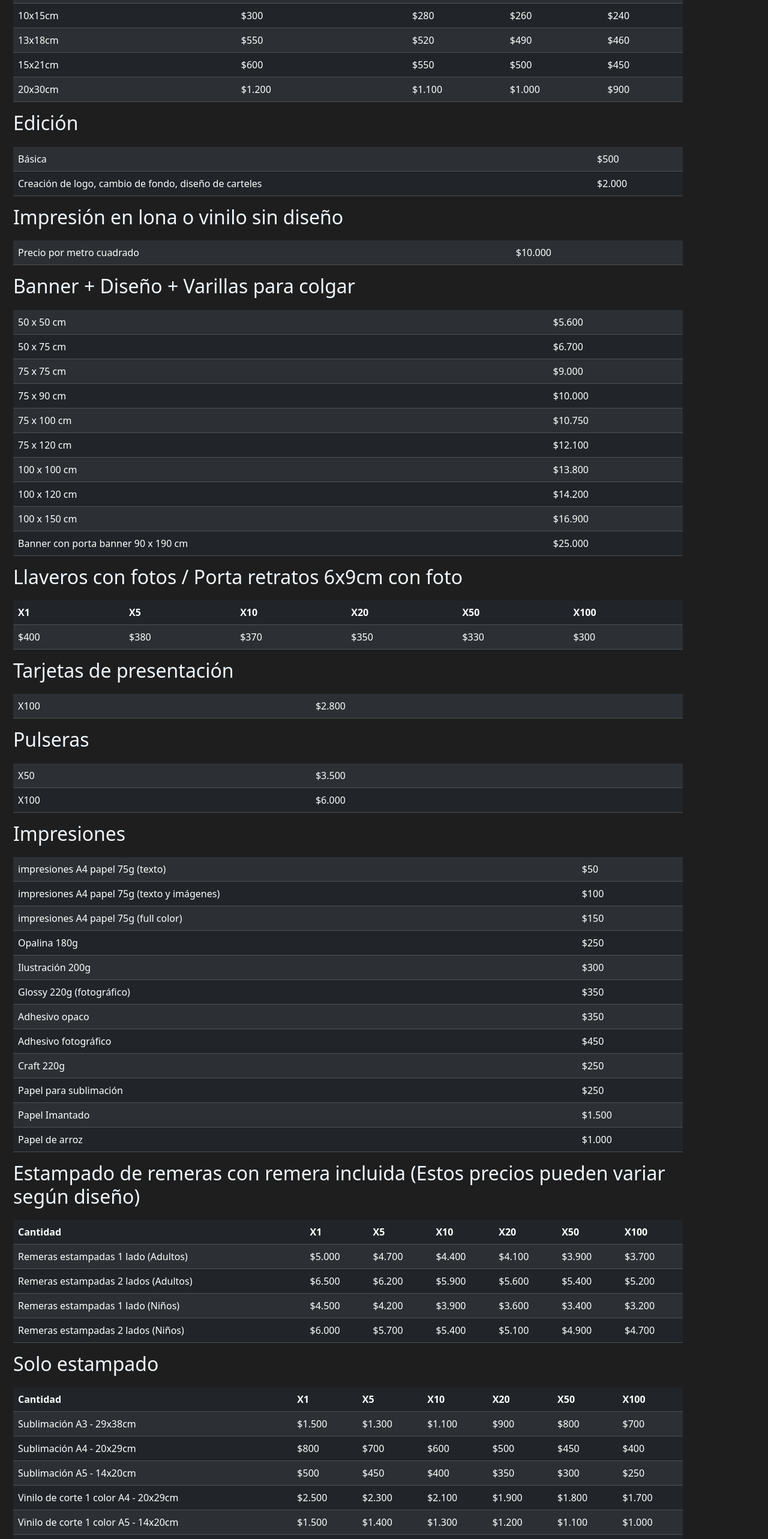
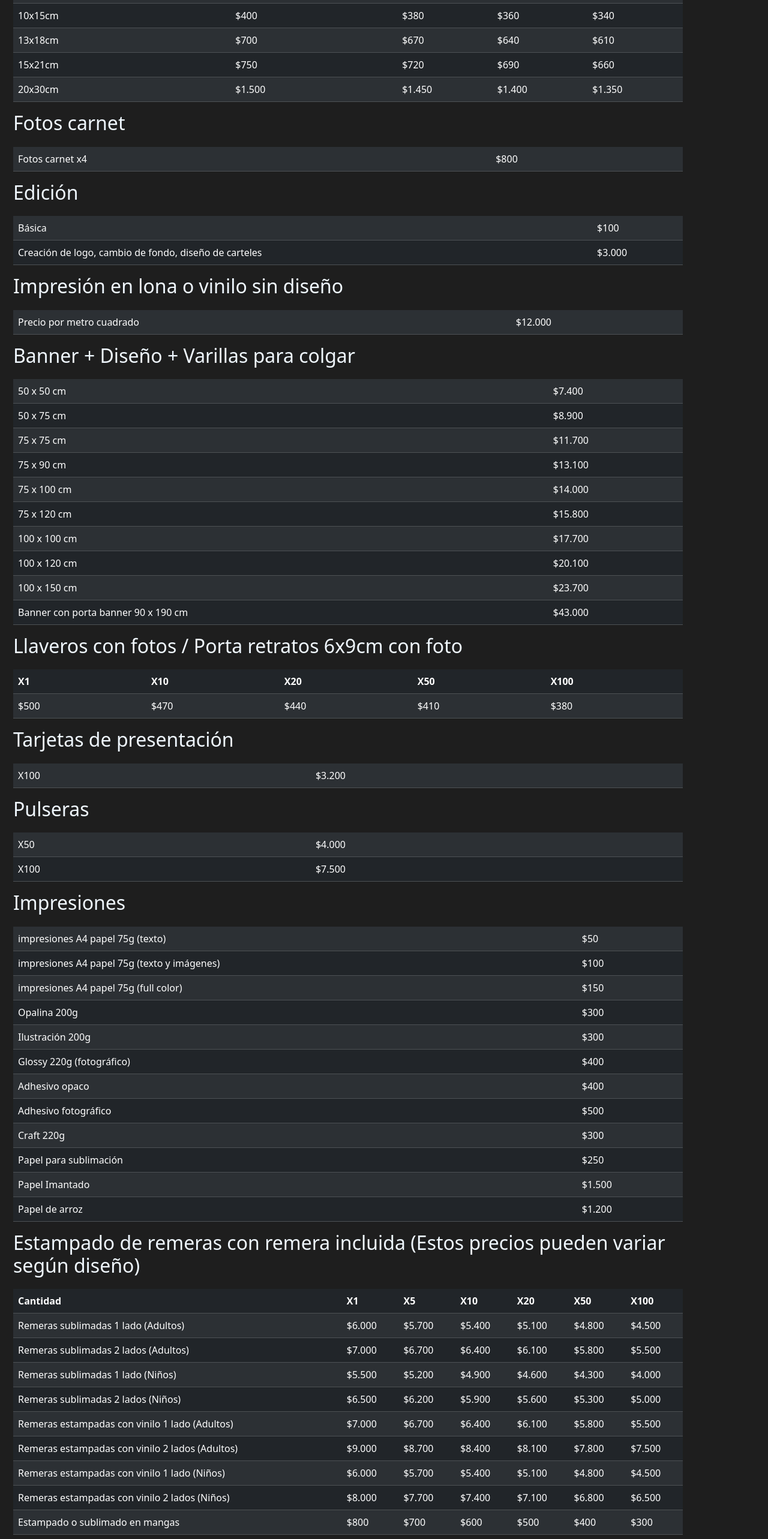
Before and after one commit to PabloBrodovski/Brodo-React, a React (Vite) app: page /Precios in a window 1280 px wide. Shown: the part 200-2766 px from the top of the page at 60% size. Built offline with nearby package versions, Linux system fonts and the light colour scheme.

Commit message:
cambio en lista de precios

```diff
--- a/src/App.css
+++ b/src/App.css
@@ -13,7 +13,6 @@ body, html {
 .navbar {
   width: 100vw;
   font-weight: bold;
-  position: sticky;
   top: 0px;
 }
 
@@ -93,8 +92,14 @@ h2 {
   margin: 5px;
 }
 
-@media screen and (max-width: 767px) {
+@media screen and (max-width: 500px) {
   .footer-texto2 {
     font-size: 1rem;
   }
 }
+
+@media screen and (min-width: 768) {
+  .navbar {
+    position: sticky;
+  }
+}
--- a/src/componentes/Precios.jsx
+++ b/src/componentes/Precios.jsx
@@ -5,7 +5,7 @@ const Precios = () => {
     return (
       <>
         <div className="container tabla">
-          <h2>Precios de impresión de fotos por unidad</h2>
+          <h2>Impresión de fotos por unidad</h2>
           <table className="table table-striped table-dark">
             <thead>
               <tr>
@@ -19,38 +19,48 @@ const Precios = () => {
             <tbody>
               <tr>
                 <td>polaroid (10x9cm)</td>
-                <td>$200</td>
-                <td>$180</td>
-                <td>$160</td>
-                <td>$150</td>
+                <td>$250</td>
+                <td>$230</td>
+                <td>$210</td>
+                <td>$190</td>
               </tr>
               <tr>
                 <td>10x15cm</td>
-                <td>$300</td>
-                <td>$280</td>
-                <td>$260</td>
-                <td>$240</td>
+                <td>$400</td>
+                <td>$380</td>
+                <td>$360</td>
+                <td>$340</td>
               </tr>
               <tr>
                 <td>13x18cm</td>
-                <td>$550</td>
-                <td>$520</td>
-                <td>$490</td>
-                <td>$460</td>
+                <td>$700</td>
+                <td>$670</td>
+                <td>$640</td>
+                <td>$610</td>
               </tr>
               <tr>
                 <td>15x21cm</td>
-                <td>$600</td>
-                <td>$550</td>
-                <td>$500</td>
-                <td>$450</td>
+                <td>$750</td>
+                <td>$720</td>
+                <td>$690</td>
+                <td>$660</td>
               </tr>
               <tr>
                 <td>20x30cm</td>
-                <td>$1.200</td>
-                <td>$1.100</td>
-                <td>$1.000</td>
-                <td>$900</td>
+                <td>$1.500</td>
+                <td>$1.450</td>
+                <td>$1.400</td>
+                <td>$1.350</td>
+              </tr>
+            </tbody>
+          </table>
+
+          <h2>Fotos carnet</h2>
+          <table className="table table-striped table-dark">
+            <tbody>
+              <tr>
+                <td>Fotos carnet x4</td>
+                <td>$800</td>
               </tr>
             </tbody>
           </table>
@@ -60,11 +70,11 @@ const Precios = () => {
             <tbody>
               <tr>
                 <td>Básica</td>
-                <td>$500</td>
+                <td>$100</td>
               </tr>
               <tr>
                 <td>Creación de logo, cambio de fondo, diseño de carteles</td>
-                <td>$2.000</td>
+                <td>$3.000</td>
               </tr>
             </tbody>
           </table>
@@ -74,7 +84,7 @@ const Precios = () => {
             <tbody>
               <tr>
                 <td>Precio por metro cuadrado</td>
-                <td>$10.000</td>
+                <td>$12.000</td>
               </tr>
             </tbody>
           </table>
@@ -84,43 +94,43 @@ const Precios = () => {
             <tbody>
               <tr>
                 <td>50 x 50 cm</td>
-                <td>$5.600</td>
+                <td>$7.400</td>
               </tr>
               <tr>
                 <td>50 x 75 cm</td>
-                <td>$6.700</td>
+                <td>$8.900</td>
               </tr>
               <tr>
                 <td>75 x 75 cm</td>
-                <td>$9.000</td>
+                <td>$11.700</td>
               </tr>
               <tr>
                 <td>75 x 90 cm</td>
-                <td>$10.000</td>
+                <td>$13.100</td>
               </tr>
               <tr>
                 <td>75 x 100 cm</td>
-                <td>$10.750</td>
+                <td>$14.000</td>
               </tr>
               <tr>
                 <td>75 x 120 cm</td>
-                <td>$12.100</td>
+                <td>$15.800</td>
               </tr>
               <tr>
                 <td>100 x 100 cm</td>
-                <td>$13.800</td>
+                <td>$17.700</td>
               </tr>
               <tr>
                 <td>100 x 120 cm</td>
-                <td>$14.200</td>
+                <td>$20.100</td>
               </tr>
               <tr>
                 <td>100 x 150 cm</td>
-                <td>$16.900</td>
+                <td>$23.700</td>
               </tr>
               <tr>
                 <td>Banner con porta banner 90 x 190 cm</td>
-                <td>$25.000</td>
+                <td>$43.000</td>
               </tr>
             </tbody>
           </table>
@@ -130,7 +140,6 @@ const Precios = () => {
             <thead>
               <tr>
                 <th> X1</th>
-                <th>X5</th>
                 <th>X10</th>
                 <th>X20</th>
                 <th>X50</th>
@@ -139,12 +148,11 @@ const Precios = () => {
             </thead>
             <tbody>
               <tr>
-                <td>$400</td>
+                <td>$500</td>
+                <td>$470</td>
+                <td>$440</td>
+                <td>$410</td>
                 <td>$380</td>
-                <td>$370</td>
-                <td>$350</td>
-                <td>$330</td>
-                <td>$300</td>
               </tr>
             </tbody>
           </table>
@@ -154,7 +162,7 @@ const Precios = () => {
             <tbody>
               <tr>
                 <td>X100</td>
-                <td>$2.800</td>
+                <td>$3.200</td>
               </tr>
             </tbody>
           </table>
@@ -164,11 +172,11 @@ const Precios = () => {
             <tbody>
               <tr>
                 <td>X50</td>
-                <td>$3.500</td>
+                <td>$4.000</td>
               </tr>
               <tr>
                 <td>X100</td>
-                <td>$6.000</td>
+                <td>$7.500</td>
               </tr>
             </tbody>
           </table>
@@ -189,8 +197,8 @@ const Precios = () => {
                 <td>$150</td>
               </tr>
               <tr>
-                <td>Opalina 180g</td>
-                <td>$250</td>
+                <td>Opalina 200g</td>
+                <td>$300</td>
               </tr>
               <tr>
                 <td>Ilustración 200g</td>
@@ -198,19 +206,19 @@ const Precios = () => {
               </tr>
               <tr>
                 <td>Glossy 220g (fotográfico)</td>
-                <td>$350</td>
+                <td>$400</td>
               </tr>
               <tr>
                 <td>Adhesivo opaco</td>
-                <td>$350</td>
+                <td>$400</td>
               </tr>
               <tr>
                 <td>Adhesivo fotográfico</td>
-                <td>$450</td>
+                <td>$500</td>
               </tr>
               <tr>
                 <td>Craft 220g</td>
-                <td>$250</td>
+                <td>$300</td>
               </tr>
               <tr>
                 <td>Papel para sublimación</td>
@@ -222,7 +230,7 @@ const Precios = () => {
               </tr>
               <tr>
                 <td>Papel de arroz</td>
-                <td>$1.000</td>
+                <td>$1.200</td>
               </tr>
             </tbody>
           </table>
@@ -245,40 +253,85 @@ const Precios = () => {
             </thead>
             <tbody>
               <tr>
-                <td>Remeras estampadas 1 lado (Adultos)</td>
-                <td>$5.000</td>
-                <td>$4.700</td>
-                <td>$4.400</td>
-                <td>$4.100</td>
-                <td>$3.900</td>
-                <td>$3.700</td>
+                <td>Remeras sublimadas 1 lado (Adultos)</td>
+                <td>$6.000</td>
+                <td>$5.700</td>
+                <td>$5.400</td>
+                <td>$5.100</td>
+                <td>$4.800</td>
+                <td>$4.500</td>
               </tr>
               <tr>
-                <td>Remeras estampadas 2 lados (Adultos)</td>
+                <td>Remeras sublimadas 2 lados (Adultos)</td>
+                <td>$7.000</td>
+                <td>$6.700</td>
+                <td>$6.400</td>
+                <td>$6.100</td>
+                <td>$5.800</td>
+                <td>$5.500</td>
+              </tr>
+              <tr>
+                <td>Remeras sublimadas 1 lado (Niños)</td>
+                <td>$5.500</td>
+                <td>$5.200</td>
+                <td>$4.900</td>
+                <td>$4.600</td>
+                <td>$4.300</td>
+                <td>$4.000</td>
+              </tr>
+              <tr>
+                <td>Remeras sublimadas 2 lados (Niños)</td>
                 <td>$6.500</td>
                 <td>$6.200</td>
                 <td>$5.900</td>
                 <td>$5.600</td>
-                <td>$5.400</td>
-                <td>$5.200</td>
+                <td>$5.300</td>
+                <td>$5.000</td>
               </tr>
               <tr>
-                <td>Remeras estampadas 1 lado (Niños)</td>
-                <td>$4.500</td>
-                <td>$4.200</td>
-                <td>$3.900</td>
-                <td>$3.600</td>
-                <td>$3.400</td>
-                <td>$3.200</td>
+                <td>Remeras estampadas con vinilo 1 lado (Adultos)</td>
+                <td>$7.000</td>
+                <td>$6.700</td>
+                <td>$6.400</td>
+                <td>$6.100</td>
+                <td>$5.800</td>
+                <td>$5.500</td>
               </tr>
               <tr>
-                <td>Remeras estampadas 2 lados (Niños)</td>
+                <td>Remeras estampadas con vinilo 2 lados (Adultos)</td>
+                <td>$9.000</td>
+                <td>$8.700</td>
+                <td>$8.400</td>
+                <td>$8.100</td>
+                <td>$7.800</td>
+                <td>$7.500</td>
+              </tr>
+              <tr>
+              <td>Remeras estampadas con vinilo 1 lado (Niños)</td>
                 <td>$6.000</td>
                 <td>$5.700</td>
                 <td>$5.400</td>
                 <td>$5.100</td>
-                <td>$4.900</td>
-                <td>$4.700</td>
+                <td>$4.800</td>
+                <td>$4.500</td>
+              </tr>
+              <tr>
+              <td>Remeras estampadas con vinilo 2 lados (Niños)</td>
+                <td>$8.000</td>
+                <td>$7.700</td>
+                <td>$7.400</td>
+                <td>$7.100</td>
+                <td>$6.800</td>
+                <td>$6.500</td>
+              </tr>
+              <tr>
+              <td>Estampado o sublimado en mangas</td>
+                <td>$800</td>
+                <td>$700</td>
+                <td>$600</td>
+                <td>$500</td>
+                <td>$400</td>
+                <td>$300</td>
               </tr>
             </tbody>
           </table>
@@ -299,66 +352,66 @@ const Precios = () => {
             <tbody>
               <tr>
                 <td>Sublimación A3 - 29x38cm</td>
-                <td>$1.500</td>
-                <td>$1.300</td>
-                <td>$1.100</td>
-                <td>$900</td>
-                <td>$800</td>
-                <td>$700</td>
+                <td>$2.000</td>
+                <td>$1.800</td>
+                <td>$1.600</td>
+                <td>$1.400</td>
+                <td>$1.200</td>
+                <td>$1.000</td>
               </tr>
               <tr>
                 <td>Sublimación A4 - 20x29cm</td>
+                <td>$1.000</td>
+                <td>$900</td>
                 <td>$800</td>
                 <td>$700</td>
                 <td>$600</td>
                 <td>$500</td>
-                <td>$450</td>
-                <td>$400</td>
               </tr>
               <tr>
                 <td>Sublimación A5 - 14x20cm</td>
+                <td>$600</td>
+                <td>$550</td>
                 <td>$500</td>
                 <td>$450</td>
                 <td>$400</td>
                 <td>$350</td>
-                <td>$300</td>
-                <td>$250</td>
               </tr>
               <tr>
                 <td>Vinilo de corte 1 color A4 - 20x29cm</td>
+                <td>$3.500</td>
+                <td>$3.300</td>
+                <td>$3.100</td>
+                <td>$2.900</td>
+                <td>$2.700</td>
                 <td>$2.500</td>
-                <td>$2.300</td>
-                <td>$2.100</td>
-                <td>$1.900</td>
-                <td>$1.800</td>
-                <td>$1.700</td>
               </tr>
               <tr>
                 <td>Vinilo de corte 1 color A5 - 14x20cm</td>
-                <td>$1.500</td>
+                <td>$2.000</td>
+                <td>$1.800</td>
+                <td>$1.600</td>
                 <td>$1.400</td>
-                <td>$1.300</td>
                 <td>$1.200</td>
-                <td>$1.100</td>
                 <td>$1.000</td>
               </tr>
               <tr>
                 <td>Vinilo sublimado A4 - 20x29cm</td>
-                <td>$4.000</td>
-                <td>$2.800</td>
-                <td>$2.700</td>
-                <td>$2.600</td>
-                <td>$2.500</td>
-                <td>$2.400</td>
+                <td>$6.000</td>
+                <td>$5.700</td>
+                <td>$5.400</td>
+                <td>$5.100</td>
+                <td>$4.800</td>
+                <td>$4.500</td>
               </tr>
               <tr>
                 <td>Vinilo sublimado A5 - 14x20cm</td>
+                <td>$3.500</td>
+                <td>$3.300</td>
+                <td>$3.100</td>
+                <td>$2.900</td>
+                <td>$2.700</td>
                 <td>$2.500</td>
-                <td>$2.300</td>
-                <td>$2.100</td>
-                <td>$1.900</td>
-                <td>$1.800</td>
-                <td>$1.700</td>
               </tr>
             </tbody>
           </table>
@@ -379,93 +432,84 @@ const Precios = () => {
             <tbody>
               <tr>
                 <td>Tazas cerámicas</td>
-                <td>$3.500</td>
-                <td>$3.300</td>
+                <td>$4.000</td>
+                <td>$3.700</td>
+                <td>$3.400</td>
                 <td>$3.100</td>
-                <td>$2.900</td>
-                <td>$2.700</td>
+                <td>$2.800</td>
                 <td>$2.500</td>
               </tr>
               <tr>
                 <td>Tazas plásticas</td>
-                <td>$1.800</td>
+                <td>$2.500</td>
+                <td>$2.300</td>
+                <td>$2.100</td>
+                <td>$1.900</td>
                 <td>$1.700</td>
-                <td>$1.600</td>
                 <td>$1.500</td>
-                <td>$1.400</td>
-                <td>$1.300</td>
               </tr>
               <tr>
                 <td>Tazas mágicas</td>
-                <td>$4.500</td>
-                <td>$4.300</td>
+                <td>$5.000</td>
+                <td>$4.700</td>
+                <td>$4.400</td>
                 <td>$4.100</td>
-                <td>$3.900</td>
-                <td>$3.700</td>
+                <td>$3.800</td>
                 <td>$3.500</td>
               </tr>
               <tr>
                 <td>Jarros térmicos</td>
-                <td>$3.500</td>
-                <td>$2.300</td>
-                <td>$2.100</td>
-                <td>$2.900</td>
-                <td>$2.700</td>
-                <td>$2.500</td>
-              </tr>
-              <tr>
-                <td>Relojes</td>
-                <td>$3.500</td>
-                <td>$2.300</td>
-                <td>$2.100</td>
-                <td>$2.900</td>
-                <td>$2.700</td>
+                <td>$4.000</td>
+                <td>$3.700</td>
+                <td>$3.400</td>
+                <td>$3.100</td>
+                <td>$2.800</td>
                 <td>$2.500</td>
               </tr>
               <tr>
                 <td>Delantales</td>
-                <td>$3.500</td>
-                <td>$2.300</td>
-                <td>$2.100</td>
-                <td>$2.900</td>
-                <td>$2.700</td>
+                <td>$4.000</td>
+                <td>$3.700</td>
+                <td>$3.400</td>
+                <td>$3.100</td>
+                <td>$2.800</td>
                 <td>$2.500</td>
               </tr>
               <tr>
                 <td>Mouse Pad</td>
+                <td>$2.500</td>
+                <td>$2.300</td>
+                <td>$2.100</td>
+                <td>$1.900</td>
+                <td>$1.700</td>
                 <td>$1.500</td>
-                <td>$1.400</td>
-                <td>$1.300</td>
-                <td>$1.200</td>
-                <td>$1.100</td>
-                <td>$1.000</td>
               </tr>
               <tr>
                 <td>Baberos</td>
-                <td>$2.000</td>
-                <td>$1.800</td>
-                <td>$1.600</td>
-                <td>$1.400</td>
-                <td>$1.300</td>
-                <td>$1.200</td>
+                <td>$2.500</td>
+                <td>$2.300</td>
+                <td>$2.100</td>
+                <td>$1.900</td>
+                <td>$1.700</td>
+                <td>$1.500</td>
               </tr>
               <tr>
                 <td>Gorras</td>
-                <td>$2.500</td>
+                <td>$3.000</td>
+                <td>$2.700</td>
                 <td>$2.400</td>
-                <td>$2.300</td>
-                <td>$2.200</td>
                 <td>$2.100</td>
-                <td>$2.000</td>
+                <td>$1.800</td>
+                <td>$1.500</td>
               </tr>
               <tr>
                 <td>Almohadones</td>
-                <td>$2.500</td>
+                <td>$3.000</td>
+                <td>$2.700</td>
                 <td>$2.400</td>
-                <td>$2.300</td>
-                <td>$2.200</td>
                 <td>$2.100</td>
-                <td>$2.000</td>
+                <td>$1.800</td>
+                <td>$1.500</td>
               </tr>
             </tbody>
           </table>
```
Also changed, not shown: src/img/favicon.png.
